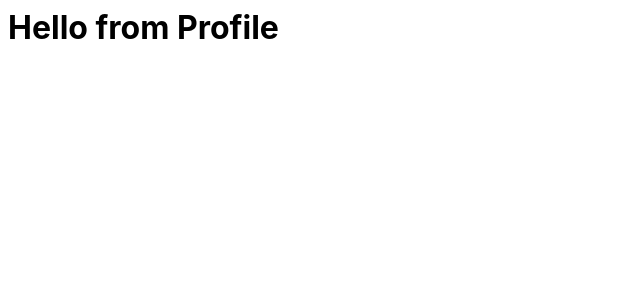
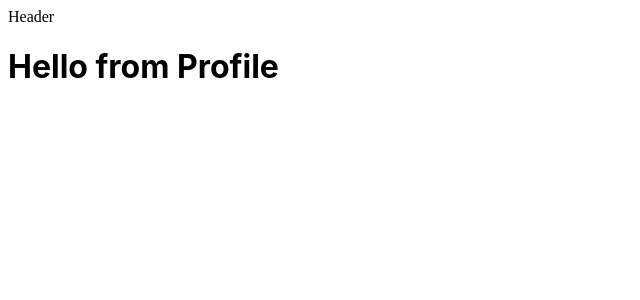
Before and after one commit to kmakai/Odin-Shopping-Cart, a React (Create React App) app: page /Profile in a window 1280 px wide. Shown: the top 300 px of the page, without its empty margins (0-640 px from the left). Built offline with nearby package versions, Linux system fonts and the light colour scheme.

Commit message:
1 file modified

```diff
--- a/src/RouteSwitch.js
+++ b/src/RouteSwitch.js
@@ -6,6 +6,7 @@ import Profile from './Profile';
 const RouteSwitch = () => {
   return (
     <BrowserRouter>
+    <div>Header</div>
       <Routes>
         <Route path="/" element={<App />} />
         <Route path="/Profile" element={<Profile />} />
```
